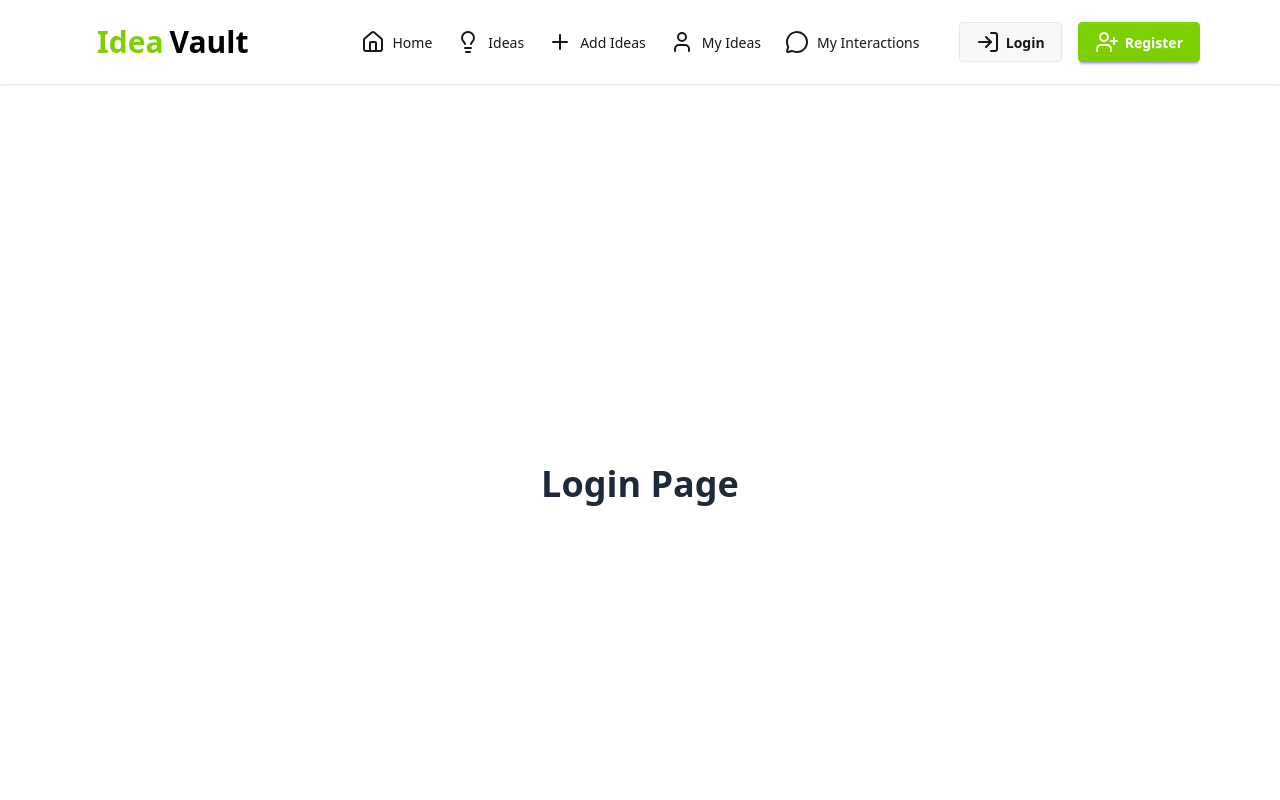
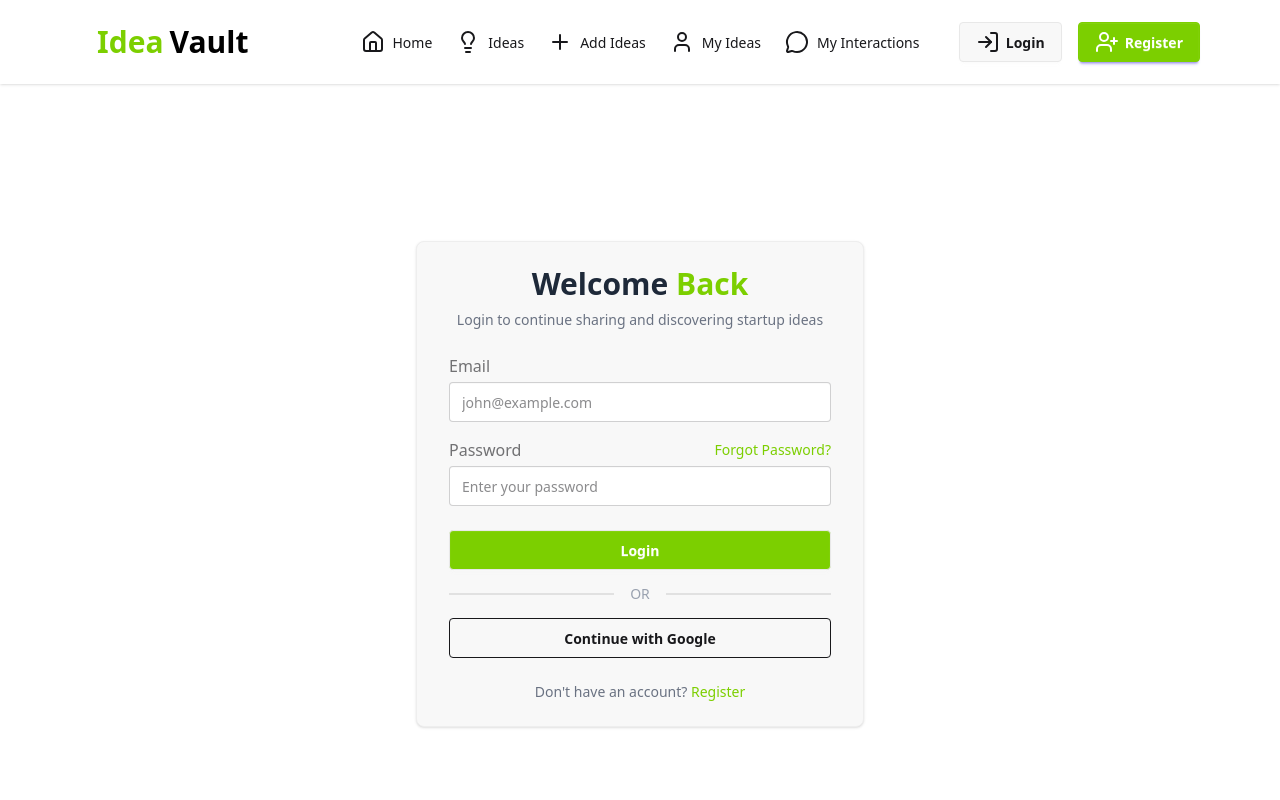
Before and after one commit to T4RUNN4/Idea-Vault, a Next.js app: page /login in a window 1280 px wide. Shown: the top 800 px of the page. Built offline with nearby package versions, Linux system fonts and the light colour scheme.

Commit message:
Login Page

```diff
--- a/src/app/login/page.jsx
+++ b/src/app/login/page.jsx
@@ -1,7 +1,73 @@
 export default function Login() {
   return (
-    <div className="min-h-screen flex items-center justify-center">
-      <h1 className="text-4xl font-bold text-gray-800">Login Page</h1>
+    <div className="min-h-screen flex items-center justify-center px-4 py-12 md:px-10 lg:px-20">
+      <div className="w-full max-w-md">
+        <div className="bg-base-200 border border-base-300 rounded-box px-8 py-6 shadow-sm">
+          <div className="flex flex-col items-center">
+            <h1 className="text-3xl font-bold text-gray-800">
+              Welcome <span className="text-lime-500">Back</span>
+            </h1>
+
+            <p className="mt-2 text-sm text-gray-500 text-center">
+              Login to continue sharing and discovering startup ideas
+            </p>
+          </div>
+
+          <form className="mt-6 flex flex-col gap-4">
+            <div className="flex flex-col gap-1">
+              <label className="label font-medium">Email</label>
+
+              <input
+                type="email"
+                className="input w-full"
+                placeholder="john@example.com"
+              />
+            </div>
+
+            <div className="flex flex-col gap-1">
+              <div className="flex items-center justify-between">
+                <label className="label font-medium">Password</label>
+
+                <a
+                  href="/forgot-password"
+                  className="text-sm text-lime-500 hover:underline"
+                >
+                  Forgot Password?
+                </a>
+              </div>
+
+              <input
+                type="password"
+                className="input w-full"
+                placeholder="Enter your password"
+              />
+            </div>
+
+            <button
+              type="submit"
+              className="btn bg-lime-500 hover:bg-lime-600 text-white mt-2"
+            >
+              Login
+            </button>
+          </form>
+
+          <div className="divider text-sm text-gray-400">OR</div>
+
+          <button className="btn btn-outline w-full">
+            Continue with Google
+          </button>
+
+          <p className="text-sm text-center text-gray-500 mt-6">
+            Don&apos;t have an account?{" "}
+            <a
+              href="/register"
+              className="text-lime-500 font-medium hover:underline"
+            >
+              Register
+            </a>
+          </p>
+        </div>
+      </div>
     </div>
   );
 }
```
